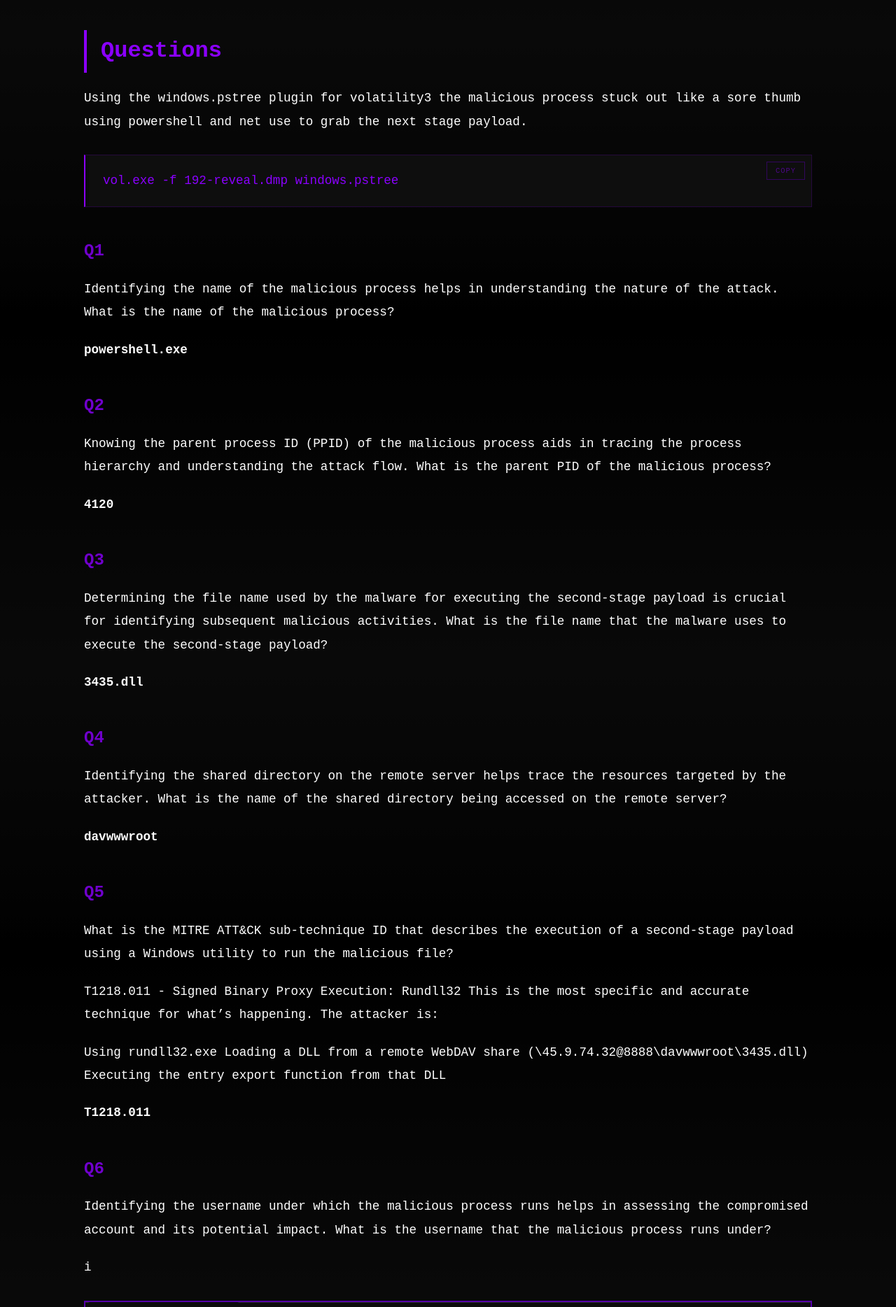
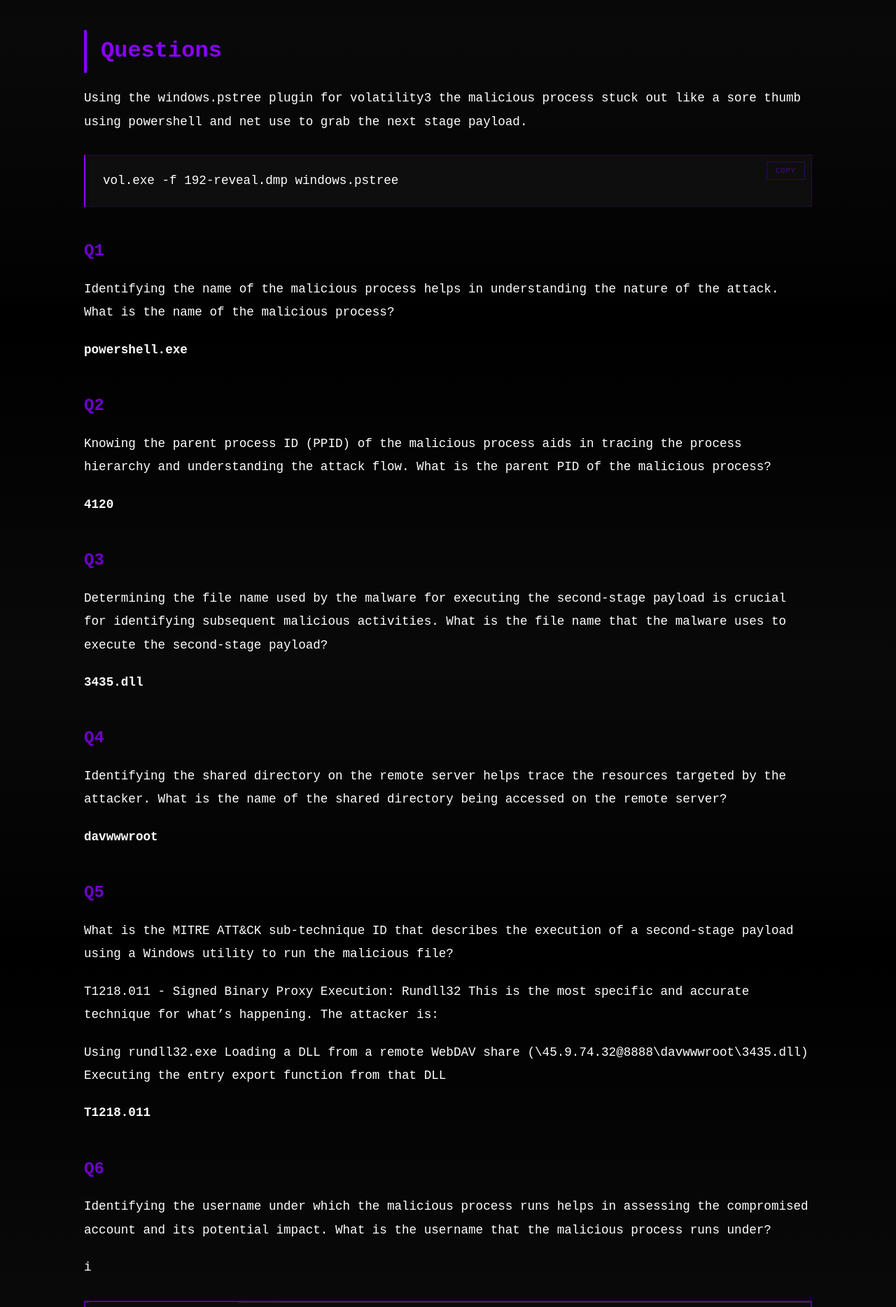
Before and after one commit to calorushex/calorushex.github.io, a Jekyll site: the page built from _posts/2025-11-16-cyberdefenders-reveal-writeup-retired.md, in a window 1280 px wide. Shown: the part 1356-3224 px from the top of the page at 70% size. Built offline with Jekyll 4.4.1, drawn with Linux system fonts in a browser that asks for light colours.

Commit message:
Make code block text white for better readability on dark background

```diff
--- a/assets/css/main.css
+++ b/assets/css/main.css
@@ -429,12 +429,14 @@ body {
     padding: 20px;
     overflow-x: auto;
     margin: 0;
+    color: #ffffff; /* White text for code blocks */
 }
 
 .post-content pre code {
     background: transparent;
     border: none;
     padding: 0;
+    color: #ffffff; /* White text for code within pre blocks */
 }
 
 .post-content blockquote {
@@ -564,10 +566,16 @@ body {
 
 .highlight .c { color: #75715e; } /* Comment */
 .highlight .k { color: var(--primary-accent); } /* Keyword */
-.highlight .n { color: var(--text-primary); } /* Name */
+.highlight .n { color: #ffffff; } /* Name - white for readability */
 .highlight .s { color: var(--accent-purple); } /* String */
 .highlight .m { color: var(--accent-red); } /* Number */
 .highlight .o { color: var(--primary-accent-dim); } /* Operator */
+.highlight .na { color: #ffffff; } /* Name.Attribute */
+.highlight .nb { color: #ffffff; } /* Name.Builtin */
+.highlight .nc { color: var(--primary-accent); } /* Name.Class */
+.highlight .nf { color: #ffffff; } /* Name.Function */
+.highlight .nv { color: #ffffff; } /* Name.Variable */
+.highlight .nt { color: var(--primary-accent); } /* Name.Tag */
 
 /* ================================
    RESPONSIVE
```
